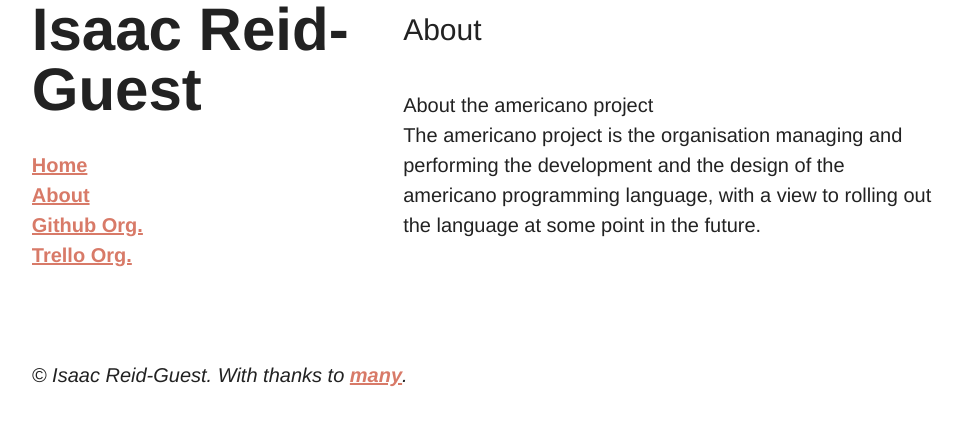
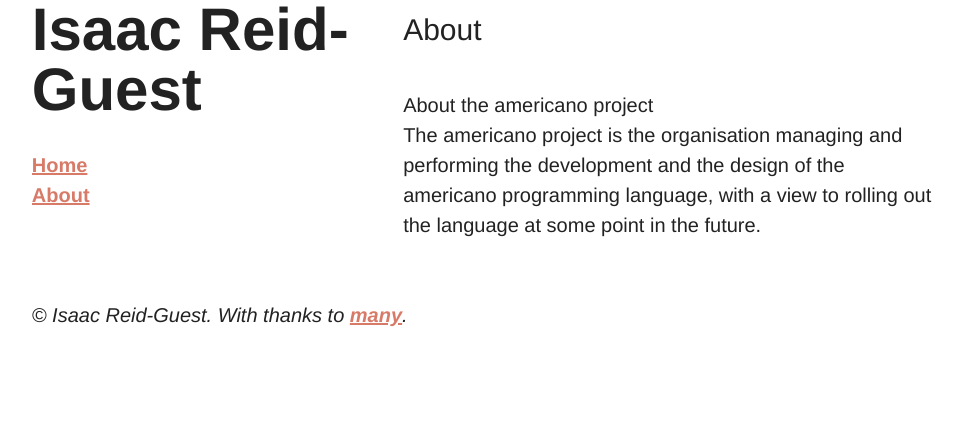
Before and after one commit to picoknow/picoknow.github.io, a Jekyll site: the page built from about/index.md, in a window 1280 px wide. Shown: the top 426 px of the page, without its empty margins (159-1122 px from the left). Built offline with Jekyll 4.4.1, drawn with Linux system fonts in a browser that asks for light colours.

Commit message:
Menu fixed

```diff
--- a/_includes/menu.html
+++ b/_includes/menu.html
@@ -1,6 +1,4 @@
 <ul class="menu">
     <li><a href="/">Home</a></li>
     <li><a href="/about/">About</a></li>
-    <li><a href="https://github.com/americano-project/">Github Org.</a></li>
-    <li><a href="https://trello.com/americano_project/">Trello Org.</a></li>
 </ul>
```
